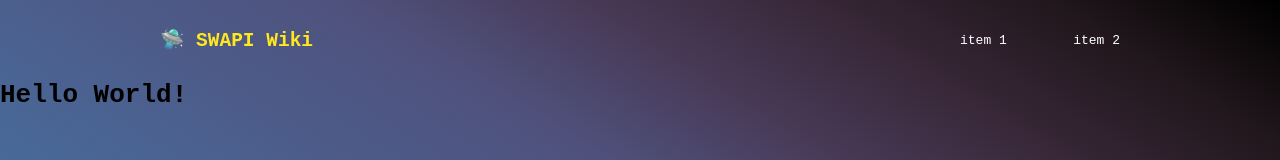
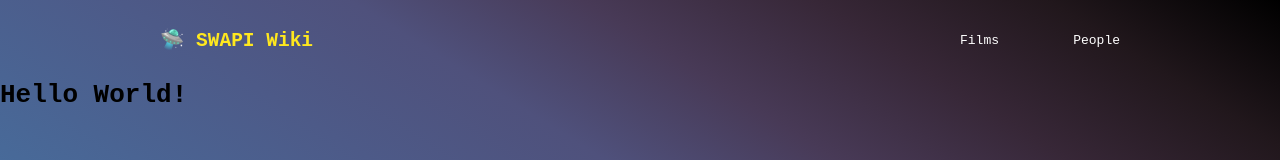
Before and after one commit to GustafGronlund/swapi-wiki, a React (Create React App) app: page / in a window 1280 px wide. Shown: the top 160 px of the page. Built offline with nearby package versions, Linux system fonts and the light colour scheme.

Commit message:
Created a Navigation.

```diff
--- a/package.json
+++ b/package.json
@@ -11,6 +11,7 @@
     "react": "^18.0.0",
     "react-dom": "^18.0.0",
     "react-router": "^6.3.0",
+    "react-router-dom": "^6.3.0",
     "react-scripts": "5.0.1",
     "web-vitals": "^2.1.4"
   },
--- a/src/components/Navigation.jsx
+++ b/src/components/Navigation.jsx
@@ -6,10 +6,10 @@ const Navigation = () => {
       <h2>🛸 SWAPI Wiki</h2>
       <ul>
         <li>
-          <a href="">item 1</a>
+          <a>Films</a>
         </li>
         <li>
-          <a href="">item 2</a>
+          <a>People</a>
         </li>
       </ul>
     </nav>
--- a/src/index.css
+++ /dev/null
@@ -1,13 +0,0 @@
-body {
-  margin: 0;
-  font-family: -apple-system, BlinkMacSystemFont, 'Segoe UI', 'Roboto', 'Oxygen',
-    'Ubuntu', 'Cantarell', 'Fira Sans', 'Droid Sans', 'Helvetica Neue',
-    sans-serif;
-  -webkit-font-smoothing: antialiased;
-  -moz-osx-font-smoothing: grayscale;
-}
-
-code {
-  font-family: source-code-pro, Menlo, Monaco, Consolas, 'Courier New',
-    monospace;
-}
--- a/src/index.js
+++ b/src/index.js
@@ -1,15 +1,13 @@
 import React from "react";
 import ReactDOM from "react-dom/client";
-import "./index.css";
+import { BrowserRouter } from "react-router-dom";
 import App from "./App";
 
 const root = ReactDOM.createRoot(document.getElementById("root"));
 root.render(
   <React.StrictMode>
-    <App />
+    <BrowserRouter>
+      <App />
+    </BrowserRouter>
   </React.StrictMode>
 );
-
-// If you want to start measuring performance in your app, pass a function
-// to log results (for example: reportWebVitals(console.log))
-// or send to an analytics endpoint. Learn more: https://bit.ly/CRA-vitals
```
Also changed, not shown: 1 other file (tests, documents, lock files or other folders).
